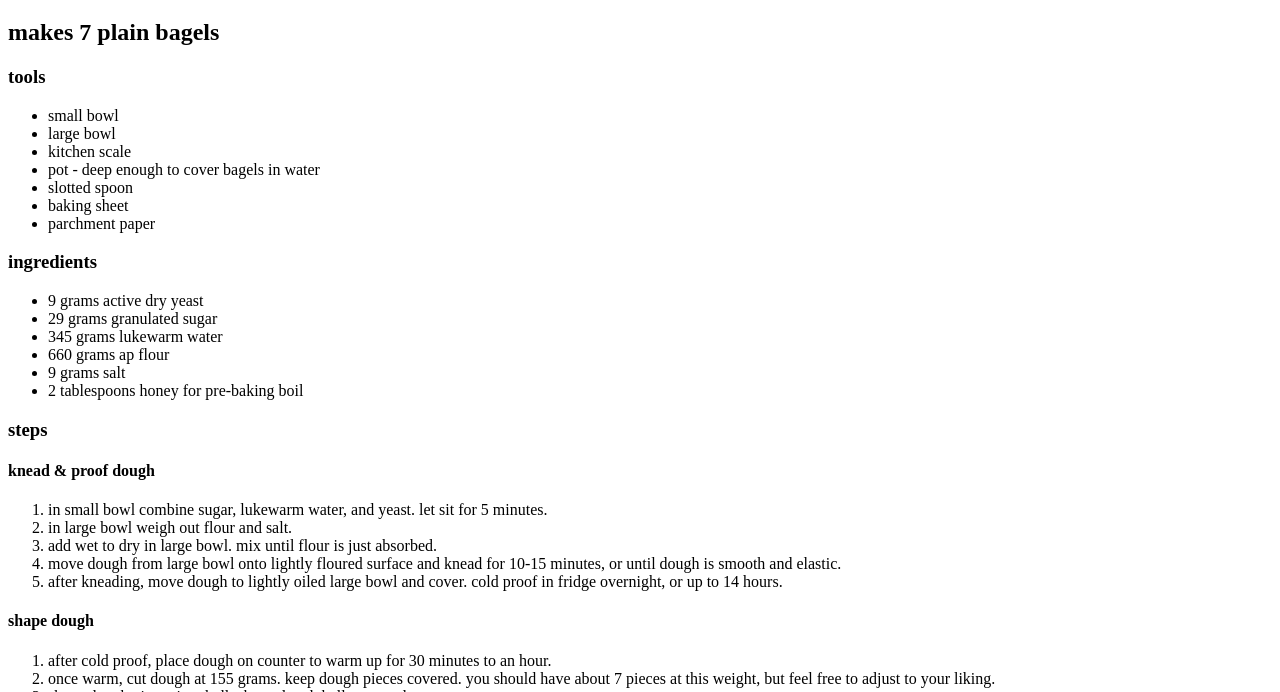
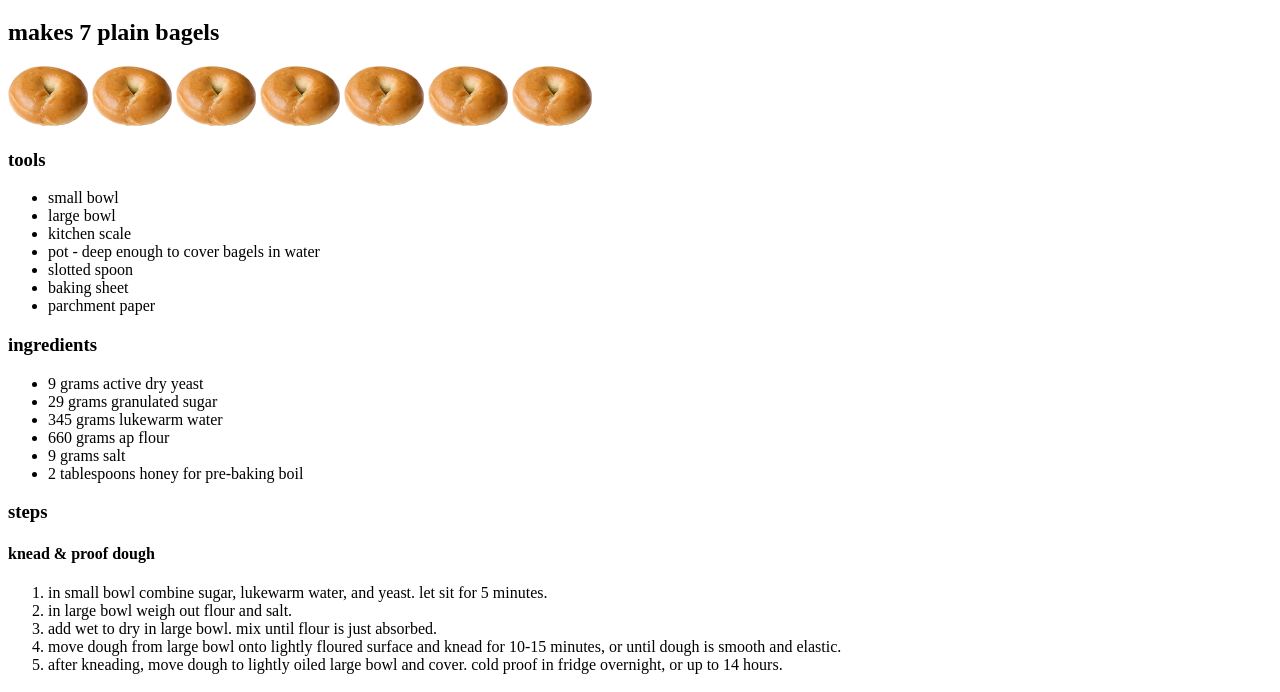
Before and after one commit to creature-critter/recipe-vault, a plain HTML site: page bagel.html in a window 1280 px wide. Shown: the part 87-779 px from the top of the page. Drawn offline with Linux system fonts and the light colour scheme.

Commit message:
added bagel images

```diff
--- a/bagel.html
+++ b/bagel.html
@@ -10,6 +10,13 @@
     <a href="./breads.html">back to breads</a>
     <h1>plain bagel</h1>
     <h2>makes 7 plain bagels</h2>
+    <img src="./images/bagel_.png" alt="transparent image of a golden brown palin bagel" height="60" width="80">
+    <img src="./images/bagel_.png" alt="transparent image of a golden brown palin bagel" height="60" width="80">
+    <img src="./images/bagel_.png" alt="transparent image of a golden brown palin bagel" height="60" width="80">
+    <img src="./images/bagel_.png" alt="transparent image of a golden brown palin bagel" height="60" width="80">
+    <img src="./images/bagel_.png" alt="transparent image of a golden brown palin bagel" height="60" width="80">
+    <img src="./images/bagel_.png" alt="transparent image of a golden brown palin bagel" height="60" width="80">
+    <img src="./images/bagel_.png" alt="transparent image of a golden brown palin bagel" height="60" width="80">
     <p></p>
 
     <h3>tools</h3>
```
Also changed, not shown: images/bagel_.png (added).
